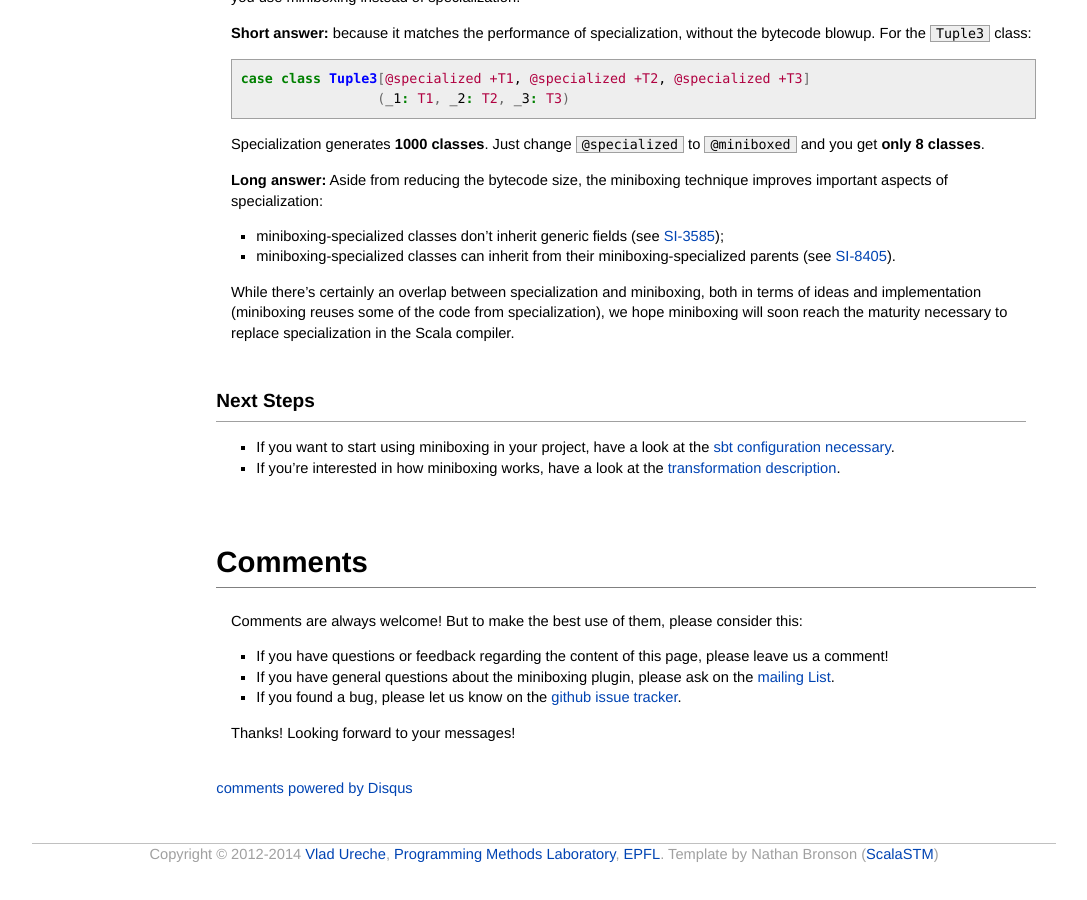
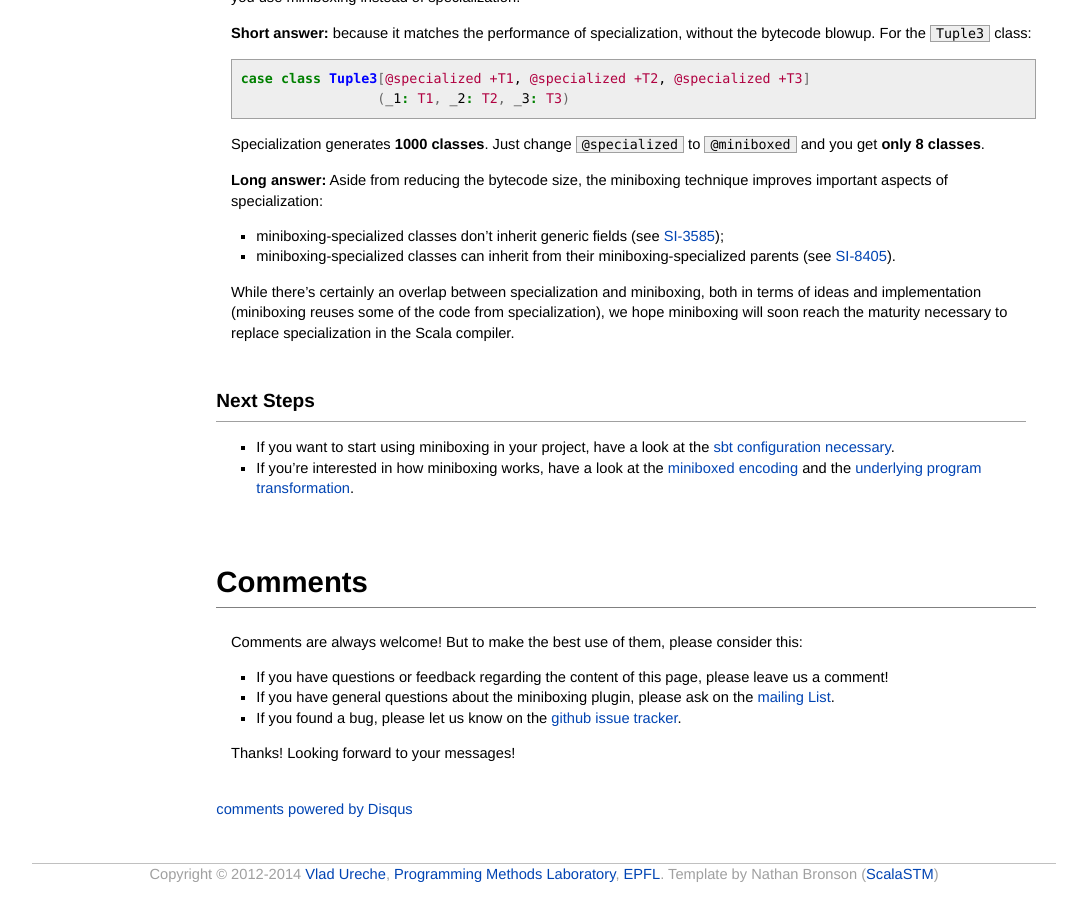
Before and after one commit to miniboxing/miniboxing.github.io, a Jekyll site: the page built from intro.md, in a window 1280 px wide and 900 px high, scrolled down 1344 px. Shown: the whole window, without its empty margins (96-1183 px from the left). Built offline with Jekyll 4.4.1, drawn with Linux system fonts in a browser that asks for light colours; nearby versions of some CDN libraries; comment, search, counter and statistics services are not loaded; before the commit the page ends 2223 px from its top, so only the background shows below that.

Commit message:
Fixed dangling links

```diff
--- a/intro.md
+++ b/intro.md
@@ -73,4 +73,4 @@
 ## Next Steps
 
  * If you want to start using miniboxing in your project, have a look at the [sbt configuration necessary](/using_sbt.html).
- * If you're interested in how miniboxing works, have a look at the [transformation description](/transformation.html).
+ * If you're interested in how miniboxing works, have a look at the [miniboxed encoding](/mbox) and the [underlying program transformation](/ldl).
```
Also changed, not shown: tutorial.md (+1 -1 lines).
